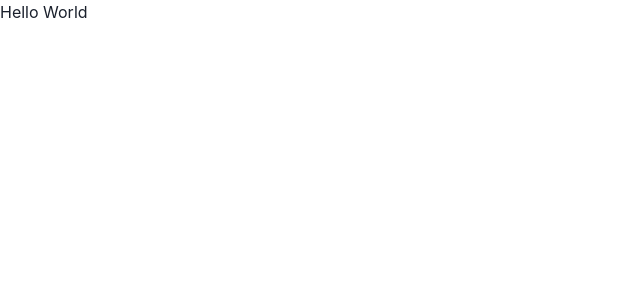
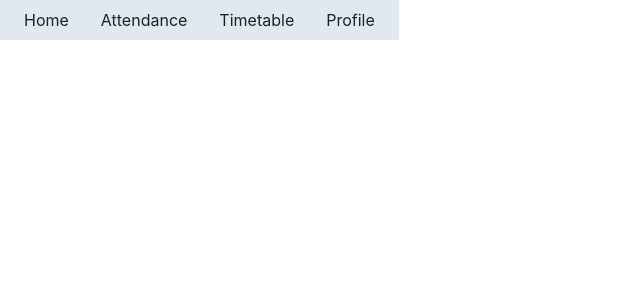
Before and after one commit to Ket27/School_Web, a React (Create React App) app in the folder frontend/: page /student in a window 1280 px wide. Shown: the top 300 px of the page, without its empty margins (0-640 px from the left). Built offline with nearby package versions, Linux system fonts and the light colour scheme.

Commit message:
Update Student.js

```diff
--- a/frontend/src/component/dashboard/Student.js
+++ b/frontend/src/component/dashboard/Student.js
@@ -1,11 +1,99 @@
-import React from 'react'
+import React from 'react';
+import { useLocation } from 'react-router-dom';
+import { Link } from 'react-router-dom';
+import {
+  Box,
+  Flex,
+  IconButton,
+  Menu,
+  MenuButton,
+  MenuList,
+  MenuItem,
+  Avatar,
+  Text,
+  Drawer,
+  DrawerOverlay,
+  DrawerContent,
+  DrawerCloseButton,
+  DrawerHeader,
+  DrawerBody,
+  VStack,
+  useBreakpointValue,
+} from '@chakra-ui/react';
+import { HamburgerIcon } from '@chakra-ui/icons';
 
 const Student = () => {
+  const location = useLocation();
+  const myProps = location.state;
+  const isMobile = useBreakpointValue({ base: true, lg: false });
+
+  const [isOpen, setIsOpen] = React.useState(false);
+
+  const handleDrawerToggle = () => {
+    setIsOpen(!isOpen);
+  };
+
   return (
-    <div>
-      Hello World
-    </div>
-  )
-}
+    <>
+      {isMobile ? (
+        <>
+          <IconButton
+            icon={<HamburgerIcon />}
+            size="md"
+            variant="ghost"
+            aria-label="Open sidebar"
+            onClick={handleDrawerToggle}
+            pos="absolute"
+            top={2}
+            left={2}
+            zIndex={999}
+          />
+          <Drawer isOpen={isOpen} placement="left" onClose={handleDrawerToggle}>
+            <DrawerOverlay>
+              <DrawerContent>
+                <DrawerCloseButton />
+                <DrawerHeader>Menu</DrawerHeader>
+                <DrawerBody>
+                  <VStack spacing={4} align="start">
+                    <Link to="/">
+                      <Text>Home</Text>
+                    </Link>
+                    <Link to="/student/attendance">
+                      <Text>Attendance</Text>
+                    </Link>
+                    <Link to="/student/timetable">
+                      <Text>Timetable</Text>
+                    </Link>
+                    <Link to="/profile">
+                      <Text>Profile</Text>
+                    </Link>
+                  </VStack>
+                </DrawerBody>
+              </DrawerContent>
+            </DrawerOverlay>
+          </Drawer>
+        </>
+      ) : (
+        <Flex bg="gray.200" p={2}>
+          <Link to="/">
+            <Text mx={4}>Home</Text>
+          </Link>
+          <Link to="/student/attendance">
+            <Text mx={4}>Attendance</Text>
+          </Link>
+          <Link to="/student/timetable">
+            <Text mx={4}>Timetable</Text>
+          </Link>
+          <Box flex={1} /> {/* Equivalent to Spacer */}
+          <Box>
+            <Link to="/profile">
+              <Text mx={4}>Profile</Text>
+            </Link>
+          </Box>
+        </Flex>
+      )}
+    </>
+  );
+};
 
-export default Student
+export default Student;
```
